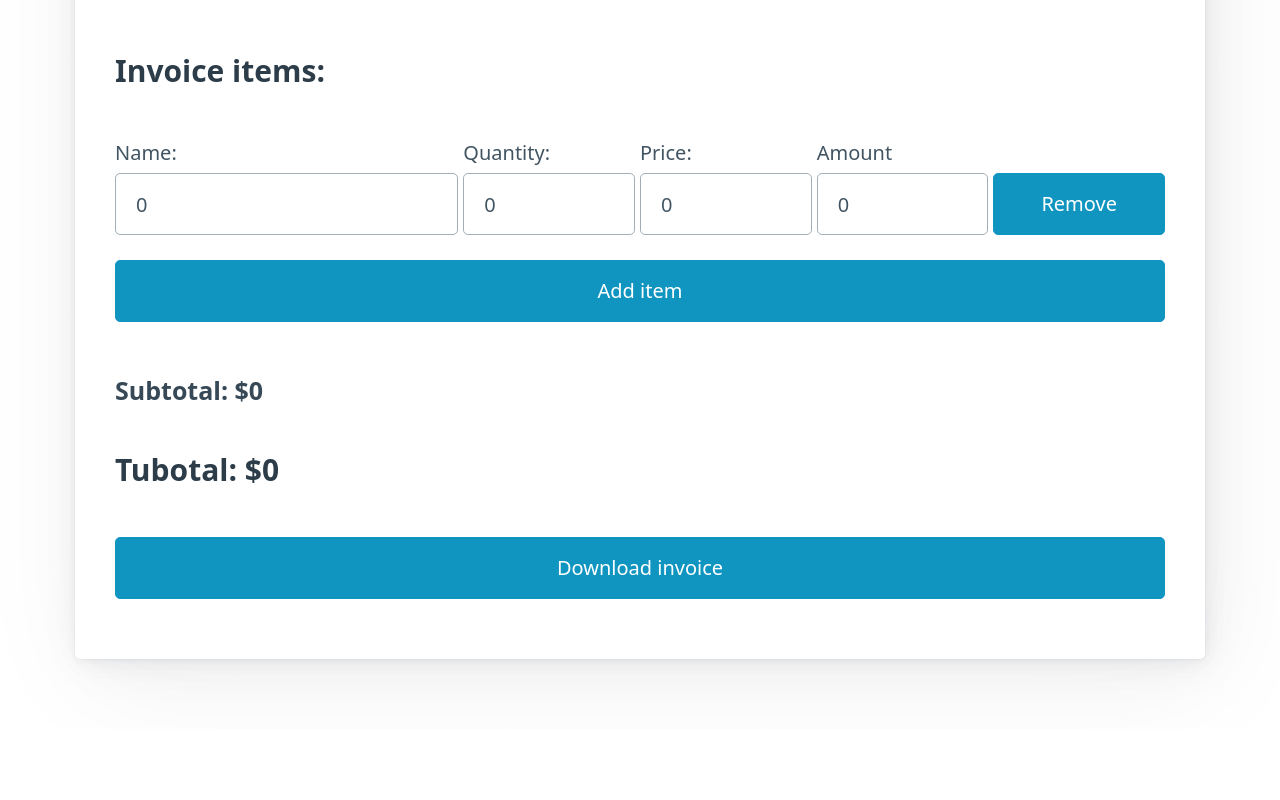
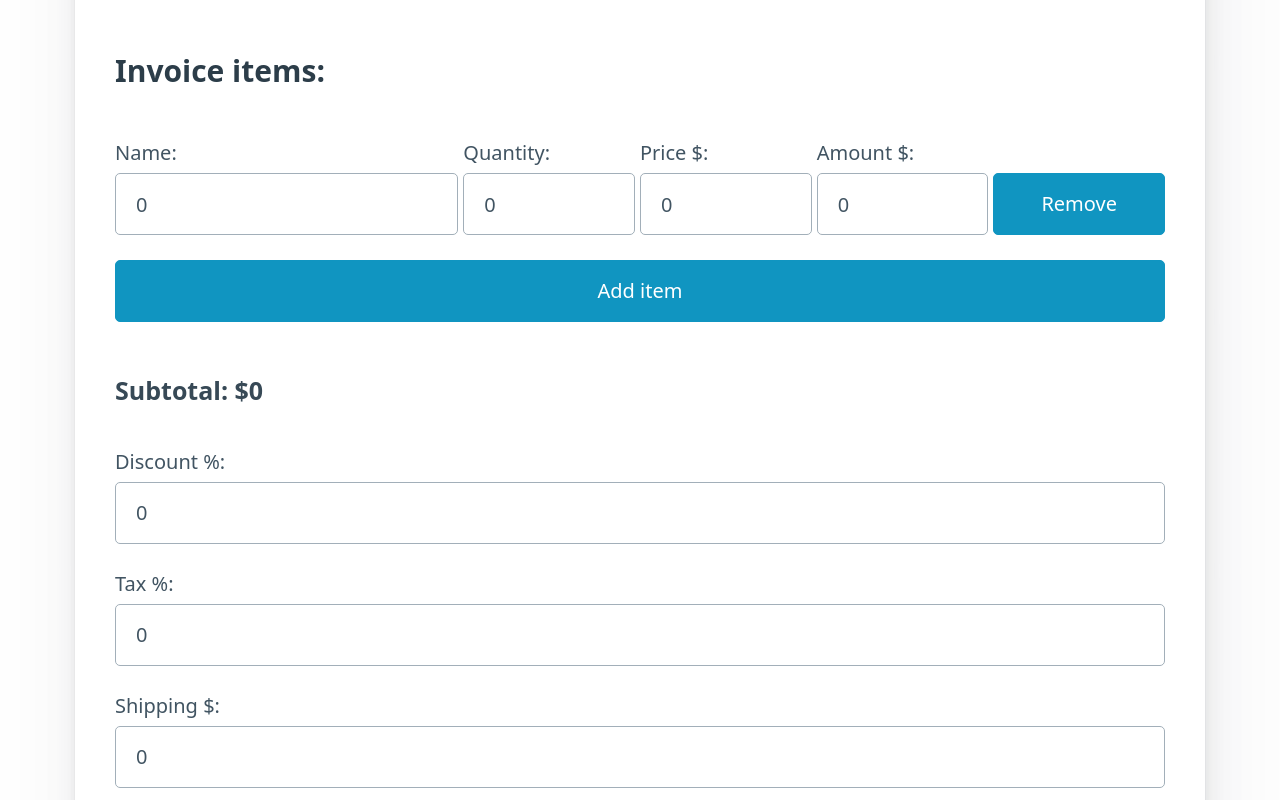
Before and after one commit to vshulya/invoice_app, a React (Create React App) app: page / in a window 1280 px wide. Shown: the part 700-1500 px from the top of the page. Before the commit the page ends 1429 px from the top, so only its background shows below. Built offline with nearby package versions, Linux system fonts and the light colour scheme.

Commit message:
feat: total price

```diff
--- a/src/components/InvoiceForm/InvoiceForm.tsx
+++ b/src/components/InvoiceForm/InvoiceForm.tsx
@@ -66,22 +66,51 @@ const InvoiceApp: React.FC<Props> = (_props) => {
 	const [senderName, setSenderName] = useState('');
 	const [recipientName, setRecipientName] = useState('');
 	const [invoiceItems, setInvoiceItems] = useState<{ name: number, quantity: number, price: number }[]>([{ name: 0, quantity: 0, price: 0 }]);
-	const [invoiceItemAmount, setInvoiceItemAmount] = useState(0);
+
+	const [subtotal, setSubtotal] = useState(0);
+	const [discount, setDiscount] = useState<number>(0);
+	const [tax, setTax] = useState<number>(0);
+	const [shipping, setShipping] = useState<number>(0);
 	const [total, setTotal] = useState(0);
+
+	const [currency, setCurrency] = useState('$');
+
 
 
 	useEffect(() => {
-		setTotal(calculateTotal(invoiceItems));
+		setSubtotal(calculateSubtotal(invoiceItems));
 	}, [invoiceItems]);
 
-	function calculateTotal(invoiceItems: { name: number, quantity: number, price: number }[]) {
-		let total = 0;
+	useEffect(() => {
+		// Call calculateAndSetTotal() function here
+		calculateAndSetTotal(subtotal, discount, tax, shipping);
+	}, [subtotal, discount, tax, shipping]);
+
+	function calculateSubtotal(invoiceItems: { name: number, quantity: number, price: number }[]) {
+		let subtotal = 0;
 
 		for (const item of invoiceItems) {
-			total += item.quantity * item.price;
+			subtotal += item.quantity * item.price;
 		}
 
-		return total;
+		return subtotal;
+	}
+
+	function calculateAndSetTotal(subtotal: number, discount: number, tax: number, shipping: number) {
+		const calculatedTotal = (subtotal * (1 - (discount / 100))) + ((subtotal * (1 - (discount / 100))) * (tax / 100)) + shipping;
+		setTotal(calculatedTotal)
+	}
+
+	const handleDiscountChange = (e: React.ChangeEvent<HTMLInputElement>) => {
+		setDiscount(parseInt(e.target.value, 10));
+	}
+
+	const handleTaxChange = (e: React.ChangeEvent<HTMLInputElement>) => {
+		setTax(parseInt(e.target.value, 10));
+	}
+
+	const handleShippingChange = (e: React.ChangeEvent<HTMLInputElement>) => {
+		setShipping(parseInt(e.target.value, 10));
 	}
 
 	const handleInvoiceNumberChange = (e: React.ChangeEvent<HTMLInputElement>) => {
@@ -134,7 +163,7 @@ const InvoiceApp: React.FC<Props> = (_props) => {
 			doc.text(`${item.name} x ${item.quantity} @ $${item.price} = $${item.quantity * item.price}`, 10, y);
 			y += 10;
 		}
-		doc.text(`Total: $${total}`, 10, y);
+		doc.text(`subTotal: $${subtotal}`, 10, y);
 		doc.save(`invoice-${invoiceNumber}.pdf`);
 	};
 
@@ -198,12 +227,12 @@ const InvoiceApp: React.FC<Props> = (_props) => {
 									<input type="number" value={item.quantity} onChange={(e) => handleItemChange(index, 'quantity', parseInt(e.target.value, 10))} />
 								</label>
 								<label>
-									Price:
+									Price <span>{currency}</span>:
 									<input type="number" value={item.price} onChange={(e) => handleItemChange(index, 'price', parseInt(e.target.value, 10))} />
 								</label>
 								<label>
-									Amount
-									<input type="text" value={item.price*item.quantity} />
+									Amount <span>{currency}</span>:
+									<input type="text" value={item.price * item.quantity} readOnly/>
 								</label>
 								<label>
 									<button className='invoice__item-button' type="button" onClick={() => handleRemoveItem(index)}>Remove</button>
@@ -213,8 +242,21 @@ const InvoiceApp: React.FC<Props> = (_props) => {
 
 						<button type="button" onClick={handleAddItem}>Add item</button>
 						<br />
-						<h4>Subtotal: ${total}</h4>
-						<h3>Tubotal: ${total}</h3>
+
+						<h4>Subtotal: ${subtotal}</h4>
+						<label>
+							Discount %:
+							<input type="number" value={discount} onChange={handleDiscountChange} />
+						</label>
+						<label>
+							Tax %:
+							<input type="number" value={tax} onChange={handleTaxChange} />
+						</label>
+						<label>
+							Shipping <span>{currency}</span>:
+							<input type="number" value={shipping} onChange={handleShippingChange} />
+						</label>
+						<h3>Total: ${total}</h3>
 						<button type="button" onClick={handleDownload}>Download invoice</button>
 
 					</article>
```
